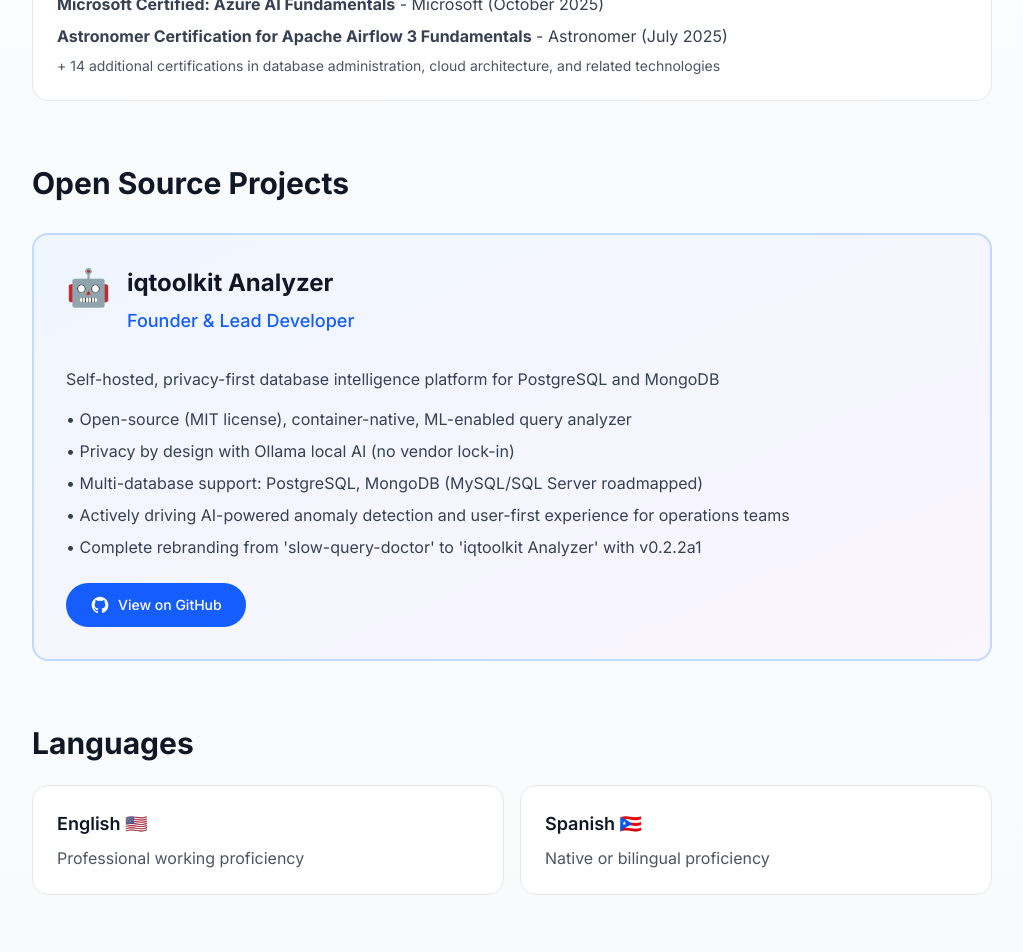
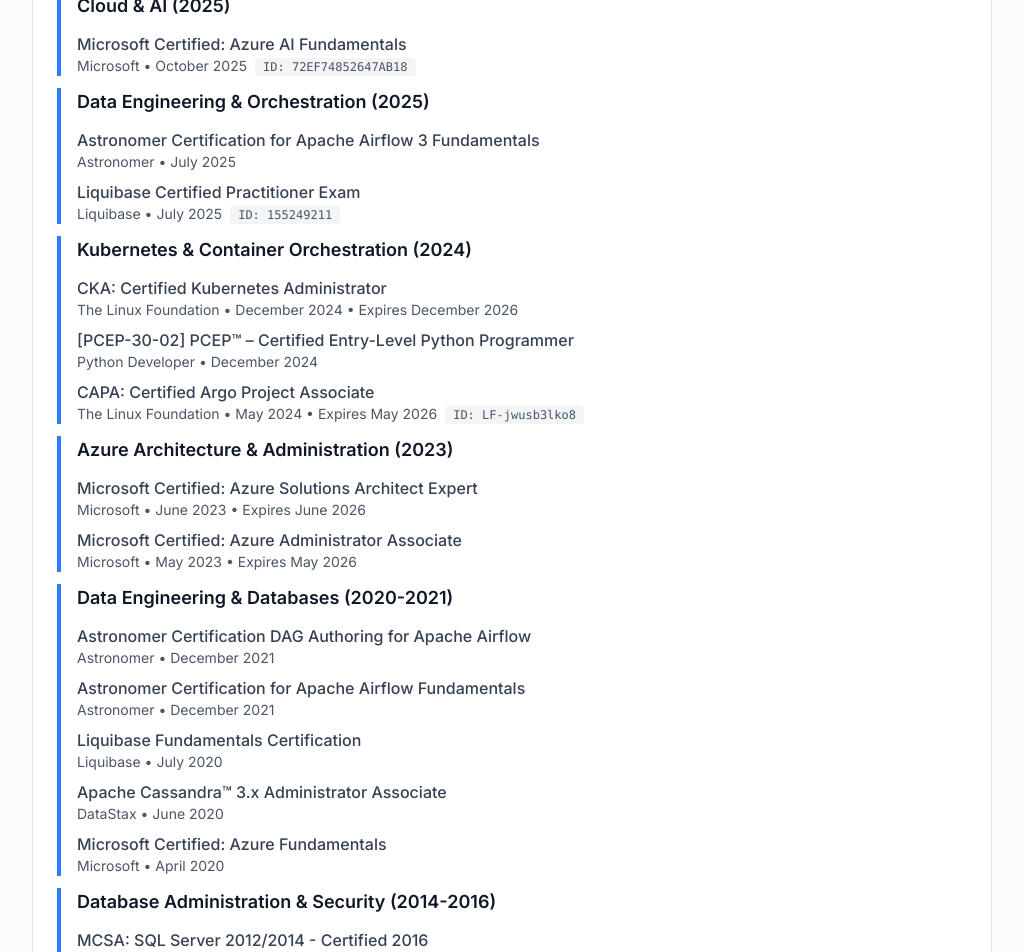
Before and after one commit to iqtoolkit/iqtoolkit.ai, a Next.js app: page /about in a window 1280 px wide. Shown: the part 4000-4952 px from the top of the page, without its empty margins (128-1151 px from the left). Built offline with nearby package versions, Linux system fonts and the light colour scheme.

Commit message:
fix: update About page to include detailed professional certifications and improve layout

```diff
--- a/app/about/page.tsx
+++ b/app/about/page.tsx
@@ -273,22 +273,114 @@ export default function AboutPage() {
             </div>
             <div className="rounded-2xl border border-gray-200 bg-white p-6 dark:border-gray-700 dark:bg-gray-800/50">
               <h3 className="text-xl font-semibold text-gray-900 dark:text-white mb-4">
-                Recent Certifications
+                Professional Certifications
               </h3>
-              <ul className="space-y-2 text-gray-700 dark:text-gray-300">
-                <li>
-                  <strong>Microsoft Certified: Azure AI Fundamentals</strong> - Microsoft (October
-                  2025)
-                </li>
-                <li>
-                  <strong>Astronomer Certification for Apache Airflow 3 Fundamentals</strong> -
-                  Astronomer (July 2025)
-                </li>
-                <li className="text-sm text-gray-600 dark:text-gray-400">
-                  + 14 additional certifications in database administration, cloud architecture, and
-                  related technologies
-                </li>
-              </ul>
+              <div className="space-y-3">
+                <CertificationGroup title="Cloud & AI (2025)">
+                  <Certification
+                    name="Microsoft Certified: Azure AI Fundamentals"
+                    issuer="Microsoft"
+                    date="October 2025"
+                    credentialId="72EF74852647AB18"
+                  />
+                </CertificationGroup>
+
+                <CertificationGroup title="Data Engineering & Orchestration (2025)">
+                  <Certification
+                    name="Astronomer Certification for Apache Airflow 3 Fundamentals"
+                    issuer="Astronomer"
+                    date="July 2025"
+                  />
+                  <Certification
+                    name="Liquibase Certified Practitioner Exam"
+                    issuer="Liquibase"
+                    date="July 2025"
+                    credentialId="155249211"
+                  />
+                </CertificationGroup>
+
+                <CertificationGroup title="Kubernetes & Container Orchestration (2024)">
+                  <Certification
+                    name="CKA: Certified Kubernetes Administrator"
+                    issuer="The Linux Foundation"
+                    date="December 2024"
+                    expires="December 2026"
+                  />
+                  <Certification
+                    name="[PCEP-30-02] PCEP™ – Certified Entry-Level Python Programmer"
+                    issuer="Python Developer"
+                    date="December 2024"
+                  />
+                  <Certification
+                    name="CAPA: Certified Argo Project Associate"
+                    issuer="The Linux Foundation"
+                    date="May 2024"
+                    expires="May 2026"
+                    credentialId="LF-jwusb3lko8"
+                  />
+                </CertificationGroup>
+
+                <CertificationGroup title="Azure Architecture & Administration (2023)">
+                  <Certification
+                    name="Microsoft Certified: Azure Solutions Architect Expert"
+                    issuer="Microsoft"
+                    date="June 2023"
+                    expires="June 2026"
+                  />
+                  <Certification
+                    name="Microsoft Certified: Azure Administrator Associate"
+                    issuer="Microsoft"
+                    date="May 2023"
+                    expires="May 2026"
+                  />
+                </CertificationGroup>
+
+                <CertificationGroup title="Data Engineering & Databases (2020-2021)">
+                  <Certification
+                    name="Astronomer Certification DAG Authoring for Apache Airflow"
+                    issuer="Astronomer"
+                    date="December 2021"
+                  />
+                  <Certification
+                    name="Astronomer Certification for Apache Airflow Fundamentals"
+                    issuer="Astronomer"
+                    date="December 2021"
+                  />
+                  <Certification
+                    name="Liquibase Fundamentals Certification"
+                    issuer="Liquibase"
+                    date="July 2020"
+                  />
+                  <Certification
+                    name="Apache Cassandra™ 3.x Administrator Associate"
+                    issuer="DataStax"
+                    date="June 2020"
+                  />
+                  <Certification
+                    name="Microsoft Certified: Azure Fundamentals"
+                    issuer="Microsoft"
+                    date="April 2020"
+                  />
+                </CertificationGroup>
+
+                <CertificationGroup title="Database Administration & Security (2014-2016)">
+                  <Certification
+                    name="MCSA: SQL Server 2012/2014 - Certified 2016"
+                    issuer="Microsoft"
+                    date="October 2016"
+                  />
+                  <Certification
+                    name="Computer Hacking Forensic Investigator Certification"
+                    issuer="EC-Council"
+                    date="January 2015"
+                  />
+                  <Certification
+                    name="Certified Ethical Hacker (CEH)"
+                    issuer="EC-Council"
+                    date="December 2014"
+                  />
+                </CertificationGroup>
+              </div>
             </div>
           </div>
         </section>
@@ -471,3 +563,42 @@ function SkillCategory({ title, skills }: SkillCategoryProps) {
     </div>
   );
 }
+
+interface CertificationGroupProps {
+  title: string;
+  children: React.ReactNode;
+}
+
+function CertificationGroup({ title, children }: CertificationGroupProps) {
+  return (
+    <div className="border-l-4 border-blue-500 pl-4">
+      <h4 className="text-lg font-semibold text-gray-900 dark:text-white mb-3">{title}</h4>
+      <div className="space-y-2">{children}</div>
+    </div>
+  );
+}
+
+interface CertificationProps {
+  name: string;
+  issuer: string;
+  date: string;
+  expires?: string;
+  credentialId?: string;
+}
+
+function Certification({ name, issuer, date, expires, credentialId }: CertificationProps) {
+  return (
+    <div className="text-gray-700 dark:text-gray-300">
+      <div className="font-medium">{name}</div>
+      <div className="text-sm text-gray-600 dark:text-gray-400">
+        {issuer} • {date}
+        {expires && ` • Expires ${expires}`}
+        {credentialId && (
+          <span className="ml-2 text-xs font-mono bg-gray-100 dark:bg-gray-700 px-2 py-0.5 rounded">
+            ID: {credentialId}
+          </span>
+        )}
+      </div>
+    </div>
+  );
+}
```
